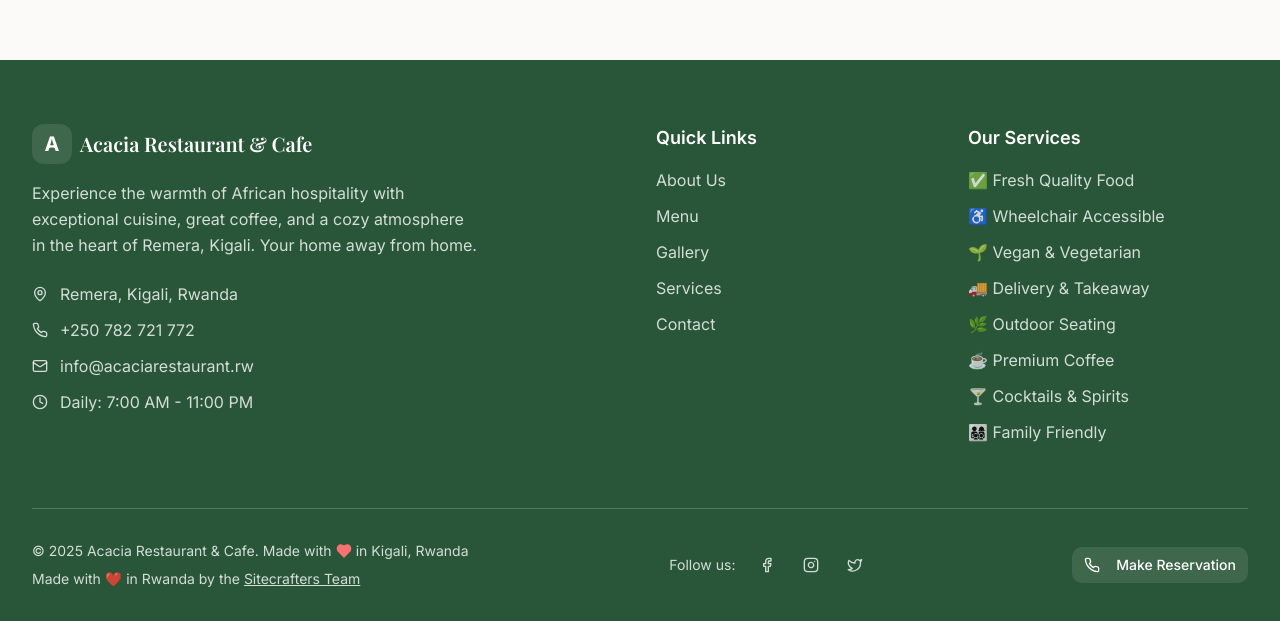
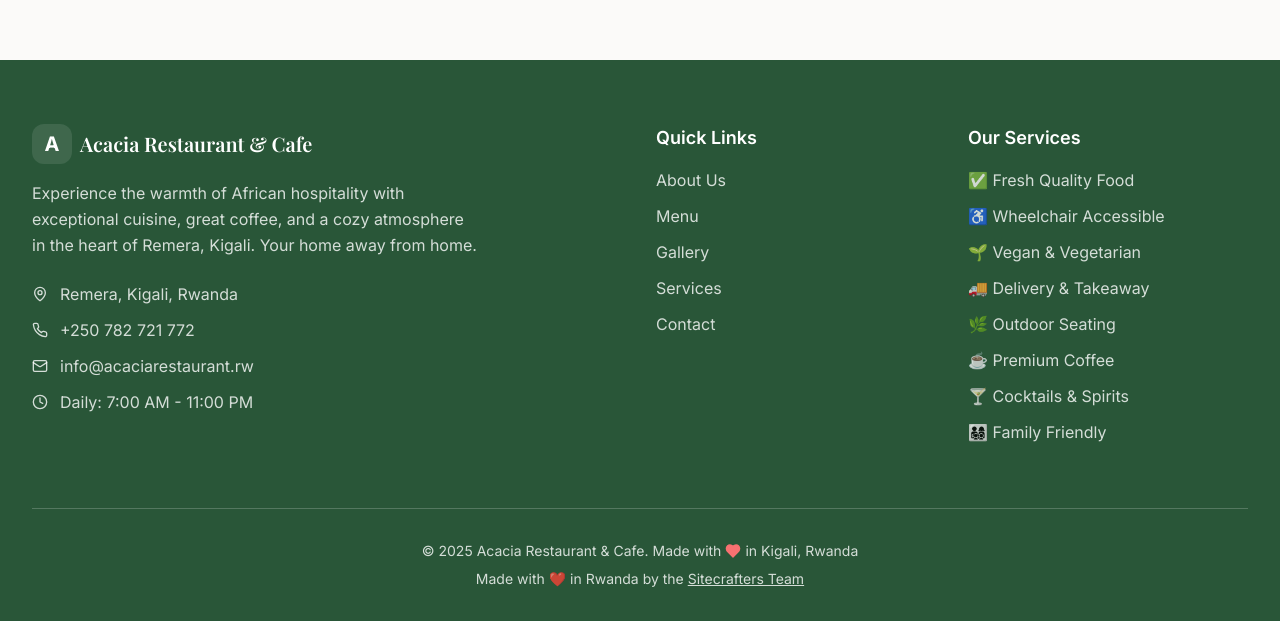
Before and after one commit to uzz-ptl7/acacia-restaurant, a React (Vite) app: page / in a window 1280 px wide. Shown: the part 8766-9387 px from the top of the page. Built offline with nearby package versions, Linux system fonts and the light colour scheme.

Commit message:
Refactor footer layout
Update the footer to only include copyright and "Made with ❤️ in Rwanda" information.

```diff
--- a/src/components/Footer.tsx
+++ b/src/components/Footer.tsx
@@ -120,10 +120,9 @@ const Footer = () => {
 
         {/* Bottom Footer */}
         <div className="py-8">
-          <div className="flex flex-col md:flex-row justify-between items-center space-y-4 md:space-y-0">
-            {/* Copyright */}
+          <div className="text-center">
             <div className="text-white/80 text-sm space-y-2">
-              <p className="flex items-center">
+              <p className="flex items-center justify-center">
                 © {currentYear} Acacia Restaurant & Cafe. Made with
                 <Heart className="w-4 h-4 mx-1 text-red-400" fill="currentColor" />
                 in Kigali, Rwanda
@@ -140,36 +139,6 @@ const Footer = () => {
                 </a>
               </p>
             </div>
-
-            {/* Social Links */}
-            <div className="flex items-center space-x-4">
-              <span className="text-white/80 text-sm">Follow us:</span>
-              <div className="flex space-x-3">
-                {socialLinks.map((social, index) => (
-                  <Button
-                    key={index}
-                    variant="ghost"
-                    size="sm"
-                    className="w-8 h-8 p-0 text-white/80 hover:text-white hover:bg-white/10"
-                    onClick={() => window.open(social.href, '_blank')}
-                    aria-label={social.label}
-                  >
-                    <social.icon className="w-4 h-4" />
-                  </Button>
-                ))}
-              </div>
-            </div>
-
-            {/* Call to Action */}
-            <Button
-              variant="secondary"
-              size="sm"
-              className="bg-white/10 text-white border-white/20 hover:bg-white hover:text-acacia-green"
-              onClick={() => window.open("tel:+250782721772")}
-            >
-              <Phone className="w-4 h-4 mr-2" />
-              Make Reservation
-            </Button>
           </div>
         </div>
       </div>
```
